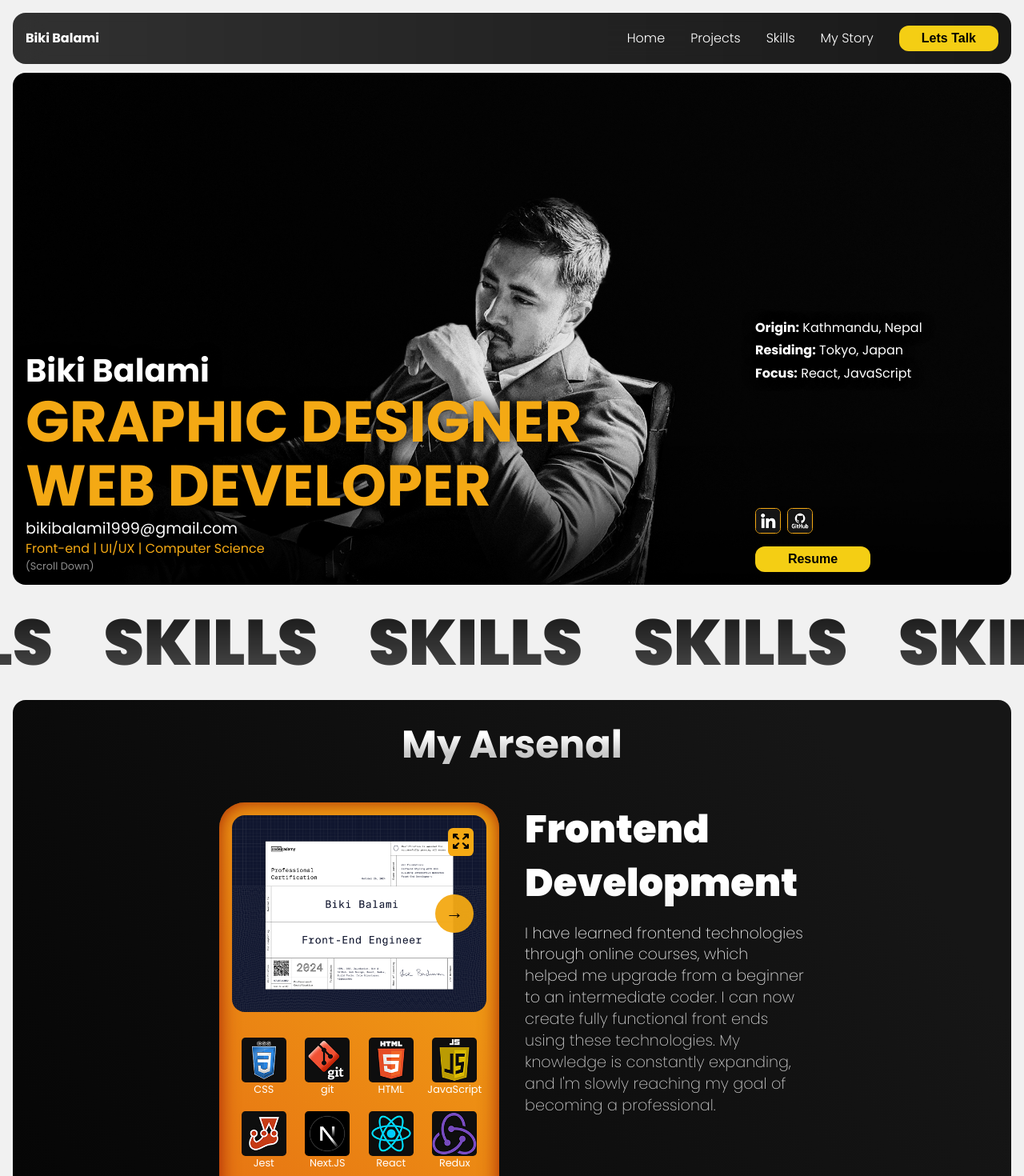
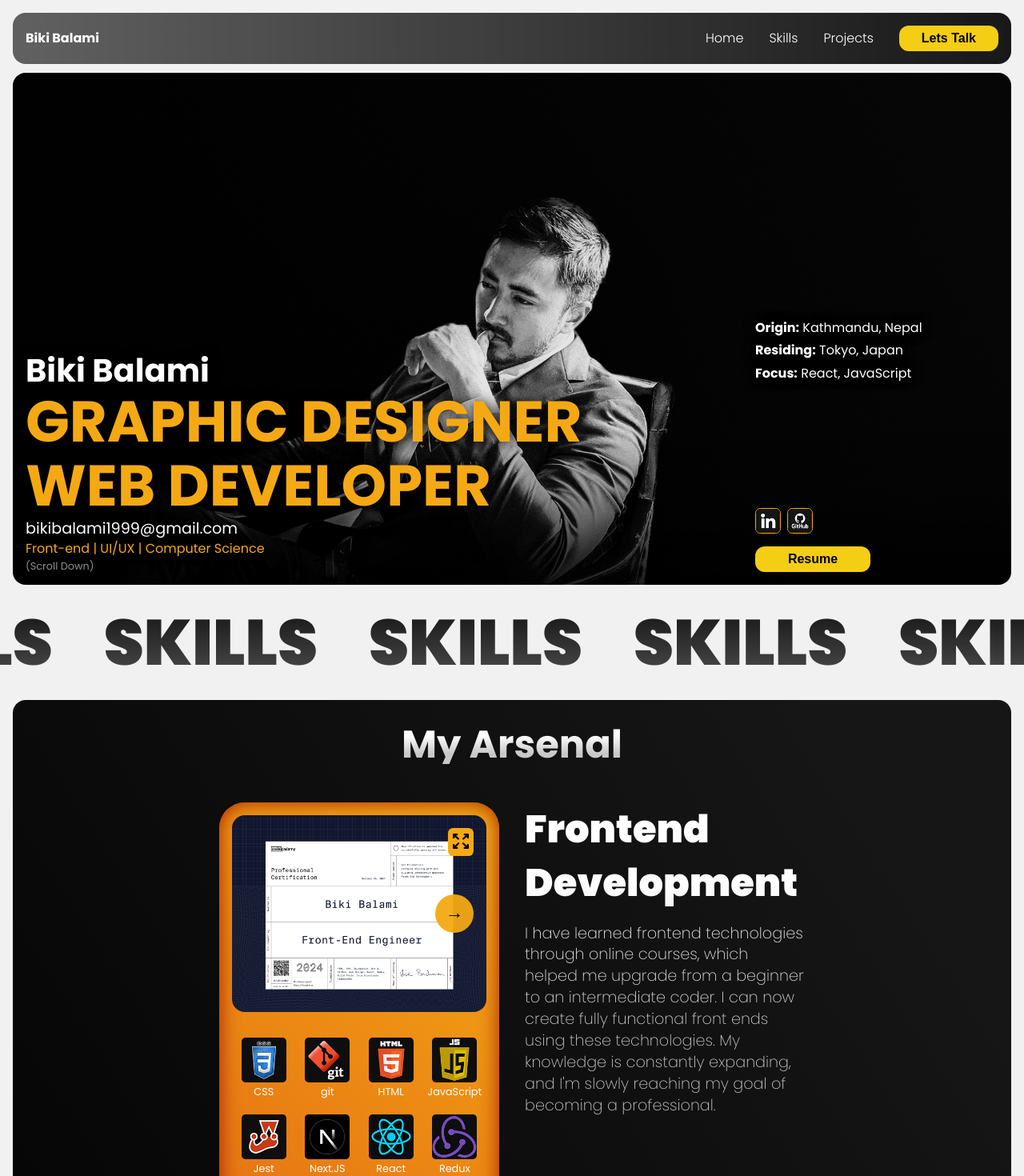
Before and after one commit to BikiBalami99/bikibalami, a React (Vite) app: page / in a window 1280 px wide. Shown: the top 1470 px of the page at 80% size. Built offline with nearby package versions, Linux system fonts and the light colour scheme.

Commit message:
Implement navlinks scrolling and bug fixes with animation everywhere

```diff
--- a/src/Components/Footer/Footer.jsx
+++ b/src/Components/Footer/Footer.jsx
@@ -33,10 +33,15 @@ const Footer = () => {
           </div>
 
           <ul className={styles.navLinks}>
-            <li>Home</li>
-            <li>Projects</li>
-            <li>Skills</li>
-            <li>My Story</li>
+            <li>
+              <a href="#">Home</a>
+            </li>
+            <li>
+              <a href="#skills">Skills</a>
+            </li>
+            <li>
+              <a href="#projects">Projects</a>
+            </li>
           </ul>
 
           <div className={styles.copyright}>
--- a/src/Components/Hero/Hero.jsx
+++ b/src/Components/Hero/Hero.jsx
@@ -6,7 +6,7 @@ import PrimaryButton from "../../helperComponents/PrimaryButton/PrimaryButton";
 
 const Hero = () => {
   return (
-    <div className={styles.hero}>
+    <section className={styles.hero}>
       <section className={styles.left}>
         <h3>Biki Balami</h3>
         <h2>GRAPHIC DESIGNER</h2>
@@ -53,7 +53,7 @@ const Hero = () => {
           <PrimaryButton>Resume</PrimaryButton>
         </section>
       </section>
-    </div>
+    </section>
   );
 };
 
--- a/src/Components/Navbar/Navbar.jsx
+++ b/src/Components/Navbar/Navbar.jsx
@@ -13,7 +13,7 @@ const Navbar = () => {
 
   return (
     <nav className={styles.navBar} data-expanded={isExpanded}>
-      <a onClick={(e) => e.preventDefault()} href="/" className={styles.logo}>
+      <a href="#" className={styles.logo}>
         <h1>Biki Balami</h1>
       </a>
 
@@ -21,10 +21,16 @@ const Navbar = () => {
         <Hamburger toggleNavBarView={toggleNavBarView} />
 
         <div className={styles.navLinks}>
-          <li>Home</li>
-          <li>Projects</li>
-          <li>Skills</li>
-          <li>My Story</li>
+          <li>
+            <a href="#">Home</a>
+          </li>
+          <li>
+            <a href="#skills">Skills</a>
+          </li>
+          <li>
+            <a href="#projects">Projects</a>
+          </li>
+
           <li>
             <PrimaryButton className={styles.letsTalk}>Lets Talk</PrimaryButton>
           </li>
--- a/src/Components/Navbar/Navbar.module.css
+++ b/src/Components/Navbar/Navbar.module.css
@@ -15,12 +15,11 @@
 
   /* styling */
   border-radius: 16px;
-  backdrop-filter: blur(18px);
-  -webkit-backdrop-filter: blur(18px);
-  -webkit-backdrop-filter: blur(18px);
+  backdrop-filter: blur(10px);
+  -webkit-backdrop-filter: blur(10px);
   background: linear-gradient(
     90deg,
-    rgba(0, 0, 0, 0.8) 0%,
+    rgba(0, 0, 0, 0.6) 0%,
     rgba(0, 0, 0, 0.9) 100%
   );
   color: white;
--- a/src/Components/Projects/Projects.jsx
+++ b/src/Components/Projects/Projects.jsx
@@ -6,7 +6,7 @@ import SectionTitle from "../../helperComponents/SectionTitle/SectionTitle";
 
 const Projects = () => {
   return (
-    <section>
+    <section id="projects">
       {/* Title that goes left and write */}
       <SectionTitle title="PROJECTS" />
       <div className={styles.projects}>
--- a/src/Components/Skills/CertificationCarousal/CertificationCarousall.module.css
+++ b/src/Components/Skills/CertificationCarousal/CertificationCarousall.module.css
@@ -4,7 +4,7 @@
   border-radius: 1rem;
 }
 
-.carouselContainer .expandButton {
+.expandButton {
   position: absolute;
   top: 0;
   right: 0;
@@ -17,14 +17,16 @@
   border: none;
   border-radius: 0.4rem;
 
-  opacity: 1;
   transform-origin: top right;
-  transition: opacity 100ms ease-in-out, transform 100ms ease-in-out;
+  transition: transform 100ms ease-in-out;
 }
 
-.carouselContainer:hover .expandButton {
+.expandButton:hover,
+.expandButton:focus-visible,
+.expandButton:active {
+  background-color: #f4ce14;
+  transform: scale(1.1);
   cursor: pointer;
-  opacity: 1;
 }
 
 .expandButton img {
--- a/src/Components/Skills/Skills.jsx
+++ b/src/Components/Skills/Skills.jsx
@@ -6,7 +6,7 @@ import styles from "./Skills.module.css";
 
 const Skills = () => {
   return (
-    <section>
+    <section id="skills">
       <SectionTitle title="SKILLS" />
       {/* Each Row is rendered below */}
       <div className={styles.allSkills}>
--- a/src/Components/Skills/TechIcons/TechIcons.module.css
+++ b/src/Components/Skills/TechIcons/TechIcons.module.css
@@ -14,6 +14,7 @@
   flex-direction: column;
   align-items: center;
   overflow: hidden;
+  gap: 0.2rem;
   margin-bottom: 1rem;
 }
 
--- a/src/global.css
+++ b/src/global.css
@@ -21,6 +21,7 @@ body {
   font-family: "Poppins", sans-serif; /* Set a consistent font-family across the application */
   background: #f1f1f1;
   overflow-x: hidden;
+  scroll-behavior: smooth;
 }
 
 ul,
@@ -144,17 +145,25 @@ a:active {
   overflow: hidden;
 }
 
+.socialsLinkIcon a {
+  display: block; /* Ensure the <a> element fills the icon area */
+  width: 100%;
+  height: 100%;
+}
+
 .socialsLinkIcon img {
   object-position: center;
-  width: 2rem;
-  height: 2rem;
+  width: 100%;
+  height: 100%;
   border: 1px solid var(--primary-orange);
   transition: border 200ms ease-in-out;
   border-radius: 0.4rem;
 }
 
-.socialsLinkIcon img:hover {
-  border: 3px solid white;
+.socialsLinkIcon:hover img,
+.socialsLinkIcon:active img,
+.socialsLinkIcon a:focus-visible img {
+  border: 3px solid white; /* Correctly apply border on focus-visible */
   cursor: pointer;
 }
 
```
